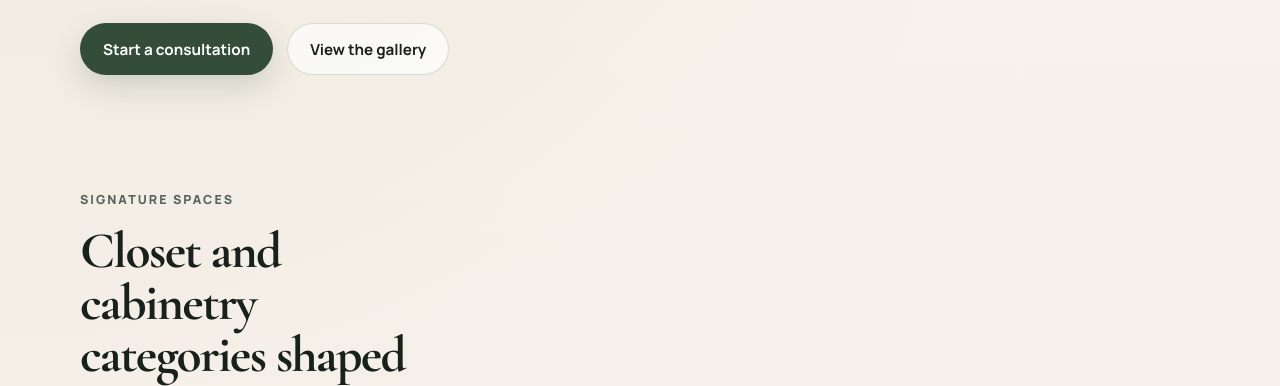
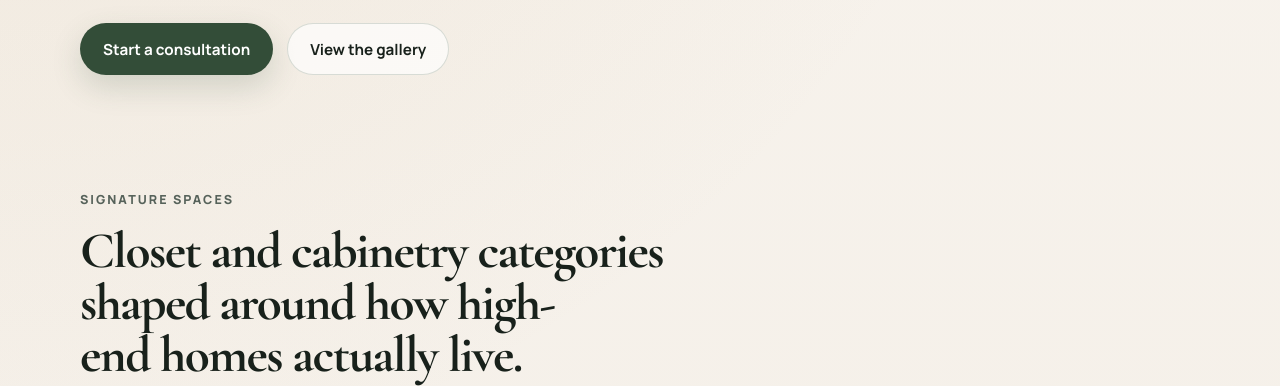
Before and after one commit to scbraddy777/tailoredcustomclosets, a plain HTML site: page services.html in a window 1280 px wide. Shown: the part 560-946 px from the top of the page. Drawn offline with nearby package versions, Linux system fonts and the light colour scheme.

Commit message:
Widen services section heading

```diff
--- a/services.html
+++ b/services.html
@@ -80,9 +80,11 @@
 
       <section class="section">
         <div class="container">
-          <div class="section-heading left-aligned">
+          <div class="section-heading left-aligned services-section-heading">
             <p class="eyebrow">Signature spaces</p>
-            <h2>Closet and cabinetry categories shaped around how high-end homes actually live.</h2>
+            <h2 class="services-section-title">
+              Closet and cabinetry categories shaped around how high-end homes actually live.
+            </h2>
           </div>
           <div class="detail-grid">
             <article class="detail-card" id="walk-in-closets">
--- a/styles.css
+++ b/styles.css
@@ -416,6 +416,16 @@ h3 {
 
 .section-heading.left-aligned h2 {
   margin-left: 0;
+}
+
+.services-section-heading {
+  margin-bottom: 30px;
+}
+
+.services-section-title {
+  margin: 0;
+  max-width: clamp(13ch, 58vw, 40ch);
+  text-wrap: balance;
 }
 
 .gallery-section-heading {
```
